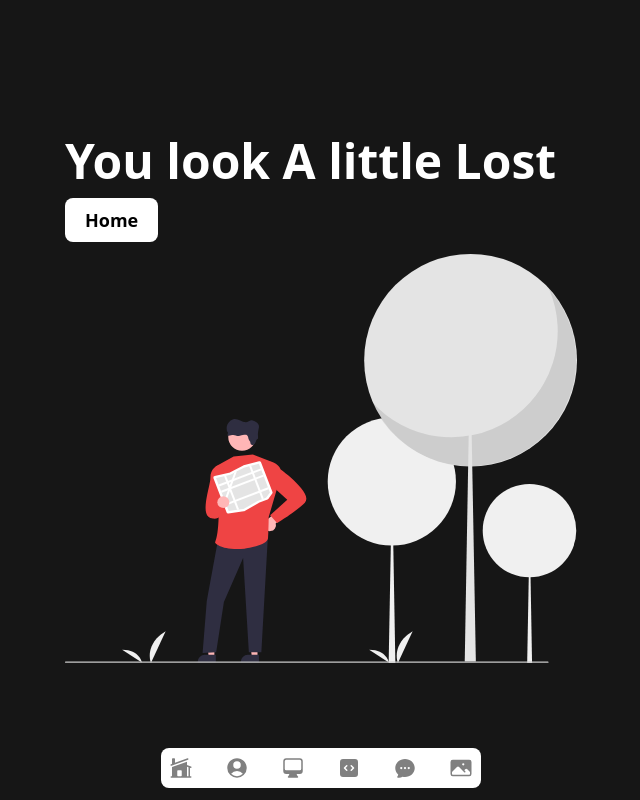
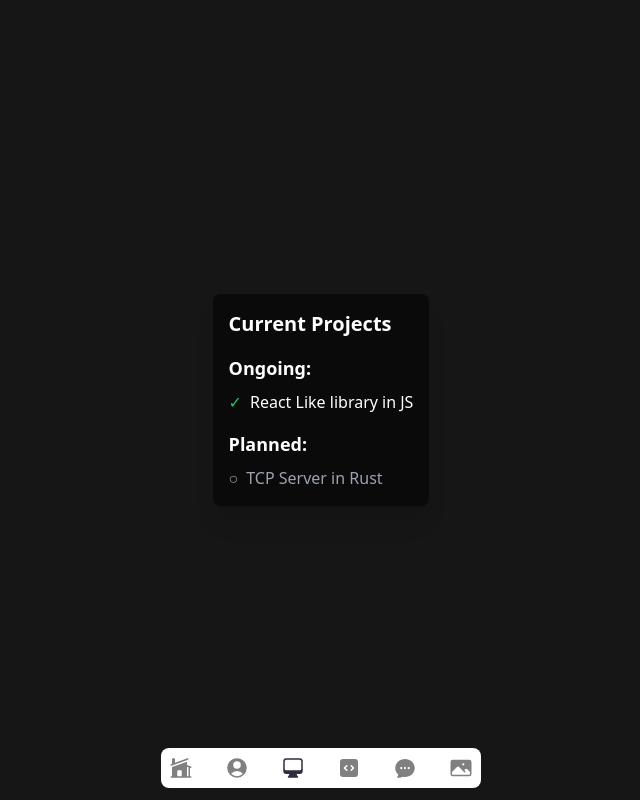
Before and after one commit to 8rxn/portfolio, a React (Vite) app: page /projects/current in a window 1280 px wide. Shown: the whole page, without its empty margins (319-959 px from the left). Built offline with nearby package versions, Linux system fonts and the light colour scheme.

Commit message:
pf update
Signed-off-by: 8rxn <rajaryanvishwakarma10@gmail.com>

```diff
--- a/package.json
+++ b/package.json
@@ -4,7 +4,7 @@
   "version": "0.0.0",
   "type": "module",
   "scripts": {
-    "dev": "vite",
+    "dev": "vite --host",
     "build": "vite build",
     "preview": "vite preview"
   },
--- a/src/App.jsx
+++ b/src/App.jsx
@@ -1,19 +1,68 @@
 import { useState } from "react";
 import "./App.css";
-import { Routes, Route } from "react-router-dom";
+import { Routes, Route, useLocation } from "react-router-dom";
 import { Hero, Navbar } from "./components";
 import { About, Projects, Skills, Contact, Fof, Shutter, Call } from "./pages";
 import { AnimatePresence } from "framer-motion";
+import Current from "./pages/Current";
 
 function App() {
+  const [menuOpen, setMenuOpen] = useState(false);
+  const { pathname } = useLocation();
+  console.log(location);
   return (
     <>
       <div className="grid place-items-center h-[100vh]">
         <AnimatePresence wait>
+          {pathname !== "/projects/current" && (
+            <>
+              <div className="absolute top-4 right-4 z-20 sm:hidden">
+                {menuOpen && (
+                  <a
+                    href="/projects/current"
+                    className="bg-red-500 rounded-lg p-2 text-[8px] text-white "
+                    onClick={() => {
+                      setMenuOpen(false);
+                    }}
+                  >
+                    {" "}
+                    Look at what I'm working right now
+                  </a>
+                )}
+                {!menuOpen && (
+                  <>
+                    <div
+                      className="w-4 h-4 bg-red-500 rounded-full "
+                      onClick={() => {
+                        setMenuOpen(!menuOpen);
+                      }}
+                    ></div>
+                    <div
+                      className={`w-4 h-4 border -z-20 border-red-500 bg-gradient-to-tr from-red-600 to-red-900 rounded-full absolute top-0 ${
+                        menuOpen ? "" : "animate-ping"
+                      } `}
+                    ></div>
+                  </>
+                )}
+              </div>
+              <div className="absolute top-2 right-2 peer sm:block hidden">
+                <a href="/projects/current" className="group">
+                  <div className="rounded-full border-red-500 border bg-gradient-to-tr from-red-600 to-red-900 w-4 h-4 hover:rounded-sm hover:w-32 sm:hover:h-6 transition-all ease-in duration-100 group grid place-items-center">
+                    <div className="group-hover:scale-100 sm:scale-0 text-[8px] duration-200 w-fit mx-auto text-white text-center">
+                      Look at what I'm Currently Working on...
+                    </div>
+                  </div>
+                  <div className="absolute w-4 h-4 animate-ping border-red-200/50 border rounded-full top-0 right-0 -z-20 peer-hover:rounded-sm peer-hover:animate-none peer-hover:w-12 transition-all ease-in duration-100"></div>
+                </a>
+              </div>
+            </>
+          )}
+
           <Routes location={location} key={location.key}>
             <Route exact path="/" element={<Hero />}></Route>
             <Route path="/about" element={<About />}></Route>
             <Route path="/projects" element={<Projects />}></Route>
+            <Route path="/projects/current" element={<Current />}></Route>
             <Route path="/skills" element={<Skills />}></Route>
             <Route path="/contact" element={<Contact />}></Route>
             <Route path="/shutterbug" element={<Shutter />}></Route>
--- a/src/assets/projectscreenshots/index.js
+++ b/src/assets/projectscreenshots/index.js
@@ -9,3 +9,4 @@ export {default as borrowandlendahandimg} from './borrowandlendahandimg.png'
 export {default as infinitemealsimg} from './infinitemeals-hero.png'
 export {default as aksharpharmacyimg} from './aksharpharmacy-hero.png'
 export {default as gitmeimg} from './gitme.png'
+export {default as nuimg} from './nu.png'
--- a/src/components/Navbar.jsx
+++ b/src/components/Navbar.jsx
@@ -30,7 +30,7 @@ const Navbar = () => {
 
         <Link to='/projects'>
           <div className='grid place-items-center rounded-[50%] w-10 h-10'>
-            <svg xmlns="http://www.w3.org/2000/svg" viewBox="0 0 24 24" fill={`${pathname === '/projects' ? '#2f2e41' : 'grey'}`} className="nav-icon w-6 h-6">
+            <svg xmlns="http://www.w3.org/2000/svg" viewBox="0 0 24 24" fill={`${pathname.startsWith('/projects')  ? '#2f2e41' : 'grey'}`} className="nav-icon w-6 h-6">
               <path fillRule="evenodd" d="M2.25 5.25a3 3 0 013-3h13.5a3 3 0 013 3V15a3 3 0 01-3 3h-3v.257c0 .597.237 1.17.659 1.591l.621.622a.75.75 0 01-.53 1.28h-9a.75.75 0 01-.53-1.28l.621-.622a2.25 2.25 0 00.659-1.59V18h-3a3 3 0 01-3-3V5.25zm1.5 0v7.5a1.5 1.5 0 001.5 1.5h13.5a1.5 1.5 0 001.5-1.5v-7.5a1.5 1.5 0 00-1.5-1.5H5.25a1.5 1.5 0 00-1.5 1.5z" clipRule="evenodd" />
             </svg>
 
--- a/src/constants/index.js
+++ b/src/constants/index.js
@@ -10,6 +10,7 @@ import {
   infinitemealsimg,
   gitmeimg,
   aksharpharmacyimg,
+  nuimg,
 } from "../assets/projectscreenshots/";
 import materialuiicon from "../assets/skills/materialui.svg";
 import golangicon from "../assets/skills/golang.svg";
@@ -45,6 +46,21 @@ export const socialIcons = [
 
 export const project = [
   {
+    title: "Nitrutsav",
+    img: nuimg,
+    subtitle: [
+      {
+        value:
+          "Nitrutsav is the annual cultural fest of NIT Rourkela, one of the largest of its kind in Eastern India.",
+      },
+      {
+        value: "",
+      },
+    ],
+    link: "https://nitrutsav.com/",
+    state: "College Fest",
+  },
+  {
     title: "Infinite Meals",
     img: infinitemealsimg,
     subtitle: [
@@ -66,7 +82,7 @@ export const project = [
     subtitle: [
       {
         value:
-        "Brand Website for Akshar Pharmacy, an Amazon-based company specialising in Ayurvedic beauty items",
+          "Brand Website for Akshar Pharmacy, an Amazon-based company specialising in Ayurvedic beauty items",
       },
     ],
     link: "https://www.aksharpharmacy.com/",
@@ -234,3 +250,8 @@ export const techStack = [
     className: "fa-brands fa-python",
   },
 ];
+
+export const currentProjects = {
+  ongoing: ["React Like library in JS"],
+  planned: ["TCP Server in Rust"],
+};
--- /dev/null
+++ b/src/pages/Current.jsx
@@ -0,0 +1,70 @@
+import React from "react";
+import { motion } from "framer-motion";
+import { currentProjects } from "../constants";
+
+const Current = () => {
+  const containerVariants = {
+    hidden: { opacity: 0 },
+    visible: {
+      opacity: 1,
+      transition: {
+        staggerChildren: 0.1,
+        delayChildren: 0.3
+      }
+    }
+  };
+
+  const itemVariants = {
+    hidden: { opacity: 0, x: -20 },
+    visible: {
+      opacity: 1,
+      x: 0,
+      transition: {
+        type: "spring",
+        stiffness: 100
+      }
+    }
+  };
+
+  return (
+    <div className="p-4 bg-neutral-950 shadow-xl backdrop-blur-xl rounded-lg">
+      <motion.div
+        initial="hidden"
+        animate="visible"
+        variants={containerVariants}
+      >
+        <h2 className="text-xl font-bold text-white mb-4">Current Projects</h2>
+
+        <h3 className="text-lg font-semibold text-white mt-4 mb-2">Ongoing:</h3>
+        <motion.ul className="space-y-2">
+          {currentProjects.ongoing.map((project, index) => (
+            <motion.li
+              key={index}
+              variants={itemVariants}
+              className="flex items-center text-white"
+            >
+              <span className="mr-2 text-green-500">✓</span>
+              {project}
+            </motion.li>
+          ))}
+        </motion.ul>
+
+        <h3 className="text-lg font-semibold text-white mt-4 mb-2">Planned:</h3>
+        <motion.ul className="space-y-2">
+          {currentProjects.planned.map((project, index) => (
+            <motion.li
+              key={index}
+              variants={itemVariants}
+              className="flex items-center text-gray-400"
+            >
+              <span className="mr-2">○</span>
+              {project}
+            </motion.li>
+          ))}
+        </motion.ul>
+      </motion.div>
+    </div>
+  );
+};
+
+export default Current;
--- a/src/pages/Skills.jsx
+++ b/src/pages/Skills.jsx
@@ -5,7 +5,7 @@ import { motion } from "framer-motion";
 import { Helmet } from "react-helmet";
 
 const TechCard = ({ item }) => (
-  <div className="md:p-10 p-5 bg-white grid place-items-center aspect-square rounded-md m-10 hover: hover:fill-[#ef4444] hover:text-[#ef4444] ease-in duration-150">
+  <div className="md:p-10 p-5 bg-neutral-800 grid place-items-center aspect-square rounded-md m-2 hover: hover:fill-[#ef4444] hover:text-[#ef4444] ease-in duration-150">
     {item.className ? (
       <i
         className={`fa-brands ${item.className || ""} md:text-5xl text-3xl `}
@@ -75,7 +75,7 @@ const Skills = () => {
         </h1>
 
         <div className="flex flex-col-reverse justify-center items-center ">
-          <div className="flex flex-row w-full justify-evenly  m-auto flex-wrap">
+          <div className="grid grid-cols-3 sm:grid-cols-4 lg:grid-cols-5 2xl:grid-cols-6  w-full justify-evenly m-auto ">
             {techStack.map((item, i) => (
               <TechCard key={i} item={item} />
             ))}
```
Also changed, not shown: src/assets/projectscreenshots/nu.png (added), 1 other file (tests, documents, lock files or other folders).
